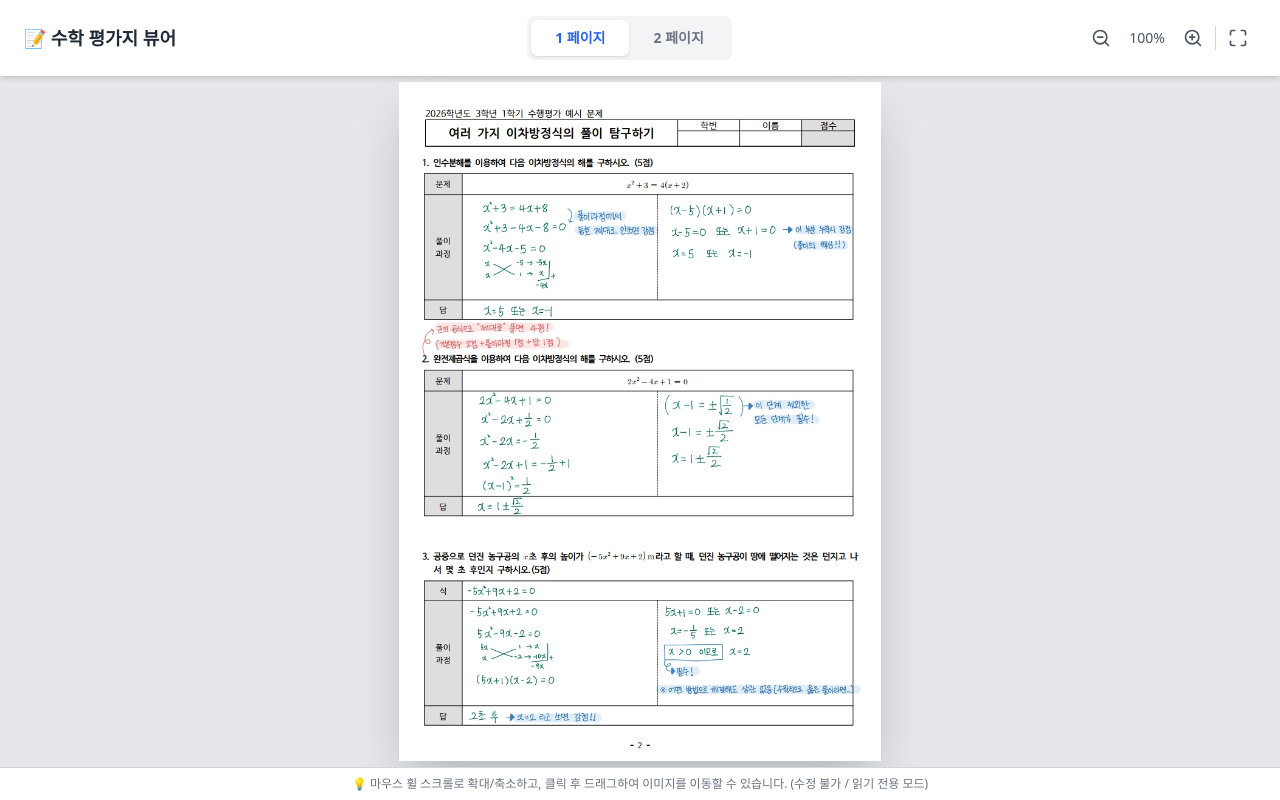
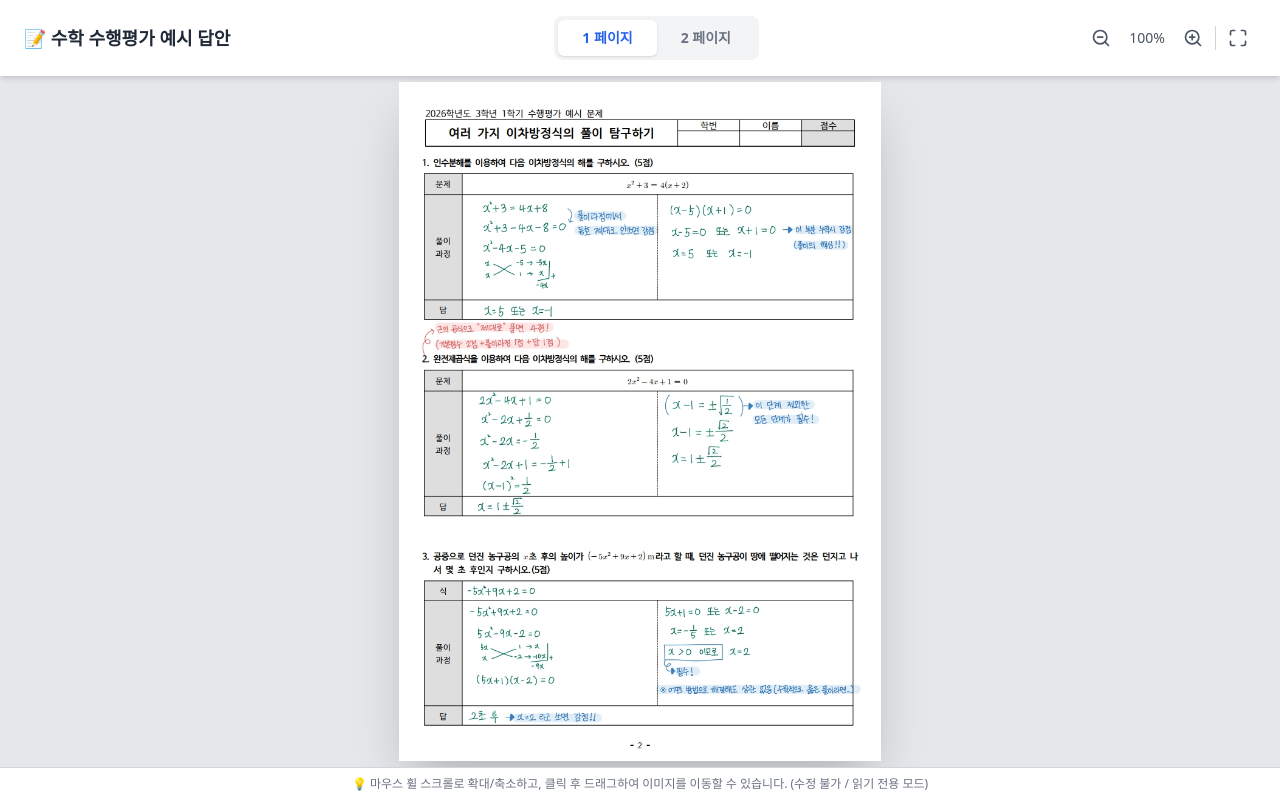
Before and after one commit to HeLimath/3rd-grade.github.io, a plain HTML site: page index.html in a window 1280 px wide. Drawn offline with nearby package versions, Linux system fonts and the light colour scheme.

Commit message:
Update index.html

```diff
--- a/index.html
+++ b/index.html
@@ -20,7 +20,7 @@
     <!-- 상단 네비게이션 & 툴바 -->
     <header class="bg-white shadow-md px-6 py-4 flex items-center justify-between z-10 select-none">
         <div class="flex items-center space-x-2 text-gray-800 font-bold text-lg">
-            <span>📝 수학 평가지 뷰어</span>
+            <span>📝 수학 수행평가 예시 답안</span>
         </div>
 
         <!-- 페이지 탭 -->
```
